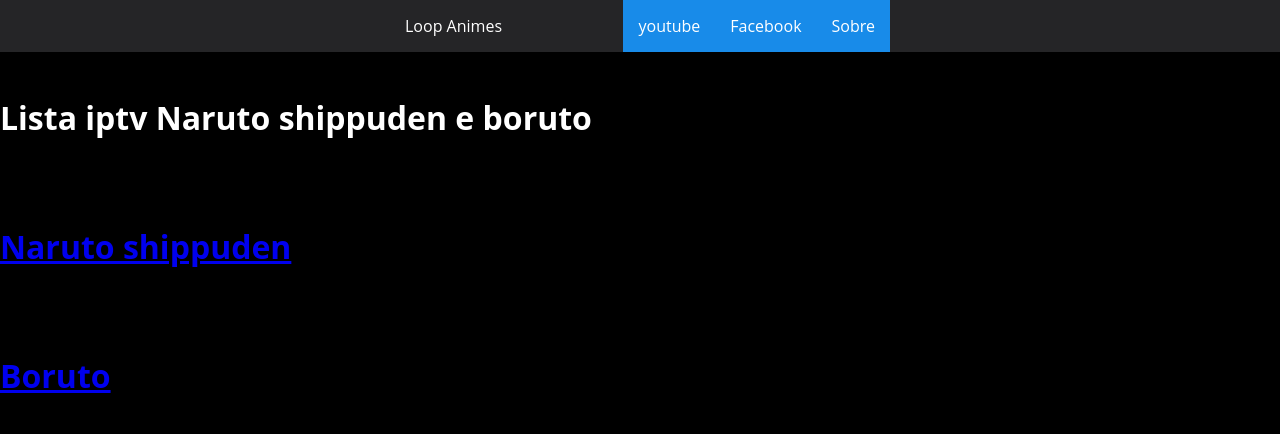
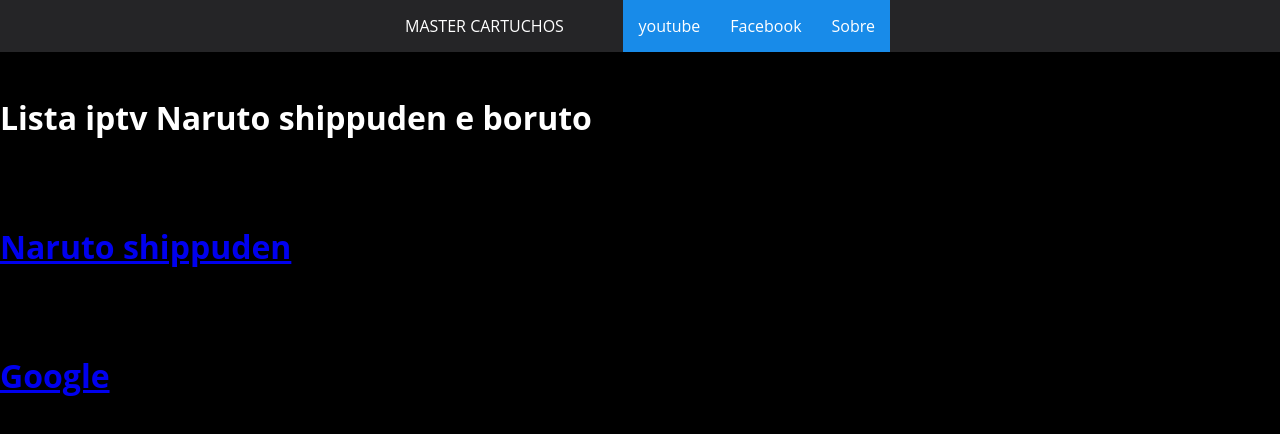
Before and after one commit to loopanimes/LoopAnimes, a plain HTML site: page index.html in a window 1280 px wide. Drawn offline with Linux system fonts and the light colour scheme.

Commit message:
Update index.html

```diff
--- a/index.html
+++ b/index.html
@@ -69,7 +69,7 @@
 	<body>
 	  <nav id=menu-h>
 	    <ul>
-	    <li> <a href="">Loop Animes</a></li>
+	    <li> <a href="">MASTER CARTUCHOS</a></li>
 	   <li> <a href="sobre.html">Sobre</a>
 	   <a href="https://m.facebook.com/Loop-Animes-111879134766259/">Facebook</a>
 	   <a href="https://m.youtube.com/channel/UCjRZD2xY73tv_shDufxtvcg">youtube</a>
@@ -84,7 +84,7 @@
 <div id="ancora">
 <a href="https://raw.githubusercontent.com/lucaspsd/lucaspietro/master/Naruto%20shippuden%201">Naruto shippuden</a>
 	<br><br><br>
-<a href="https://raw.githubusercontent.com/lucaspsd/lucaspietro/master/Boruto">Boruto</a>
+<a href="https://g.co/kgs/1NqPvp">Google</a>
 </div>
 </body>
 
```
